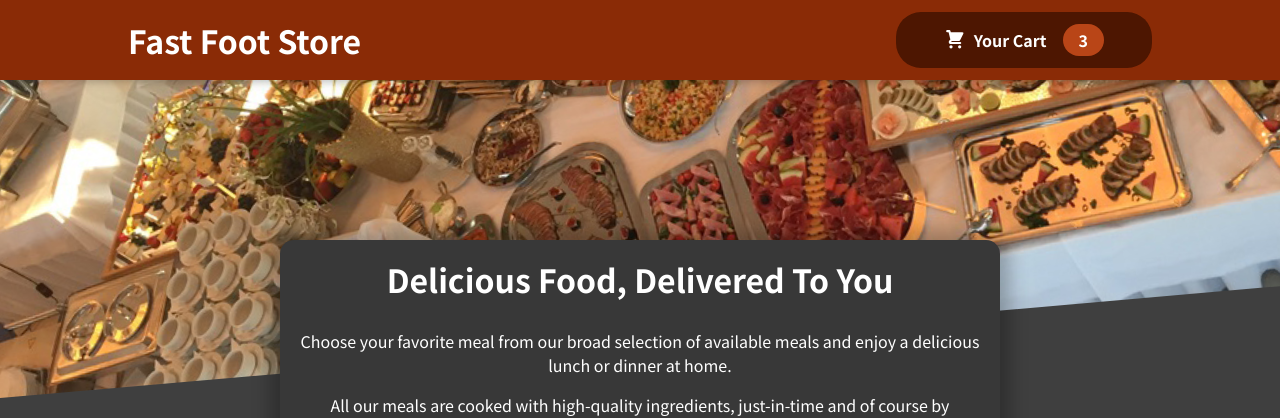
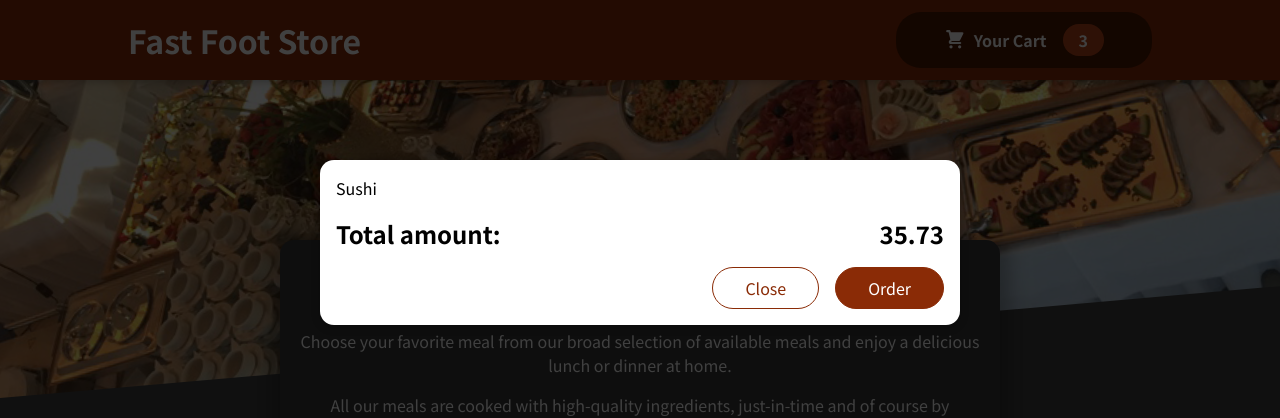
Before and after one commit to volhfx07132/Food_Order_App, a React (Create React App) app in the folder my-react-app/: page / in a window 1280 px wide. Shown: the top 418 px of the page. Built offline with nearby package versions, Linux system fonts and the light colour scheme.

Commit message:
Adding a Modal via a React Portal

```diff
--- a/my-react-app/public/index.html
+++ b/my-react-app/public/index.html
@@ -28,6 +28,7 @@
   </head>
   <body>
     <noscript>You need to enable JavaScript to run this app.</noscript>
+    <div id="overlays"></div>
     <div id="root"></div>
     <!--
       This HTML file is a template.
--- a/my-react-app/src/App.js
+++ b/my-react-app/src/App.js
@@ -2,10 +2,12 @@
 import React, { Fragment } from "react";
 import Header from "./components/Layout/Header";
 import Meals from "./components/Meals/Meals";
+import Card from "./components/Cart/Cart";
 
 function App() {
   return (
     <Fragment>
+      <Card/>
       <Header />
       <main>
         <Meals />
--- a/my-react-app/src/components/Cart/Cart.js
+++ b/my-react-app/src/components/Cart/Cart.js
@@ -1,5 +1,6 @@
 import React from "react";
 import classes from "./Cart.module.css";
+import Modal from "../UI/Modal";
 
 const Cart = (props) => {
   const cartitems = (
@@ -10,17 +11,17 @@
     </ul>
   );
   return (
-    <div>
+    <Modal>
       {cartitems}
-      <div>
-        <span className={classes.total}>Total amount:</span>
+      <div className={classes.total}>
+        <span>Total amount:</span>
         <span>35.73</span>
       </div>
       <div className={classes.actions}>
         <button className={classes['button--alt']}>Close</button>
         <button className={classes.button}>Order</button>
       </div>
-    </div>
+    </Modal>
   );
 };
 
--- /dev/null
+++ b/my-react-app/src/components/UI/Modal.js
@@ -0,0 +1,29 @@
+import React, { Fragment } from "react";
+import ReactDOM from "react-dom";
+import classes from "./Modal.module.css";
+
+const BackDrop = (props) => {
+  return <div className={classes.backdrop}></div>;
+};
+
+const ModalOverlay = (props) => {
+  return (
+    <div className={classes.modal}>
+      <div className={classes.content}>{props.children}</div>
+    </div>
+  );
+};
+const portalElement = document.getElementById("overlays");
+const Modal = (props) => {
+  return (
+    <Fragment>
+      {ReactDOM.createPortal(<BackDrop />, portalElement)}
+      {ReactDOM.createPortal(
+        <ModalOverlay>{props.children}</ModalOverlay>,
+        portalElement
+      )}
+    </Fragment>
+  );
+};
+
+export default Modal;
--- /dev/null
+++ b/my-react-app/src/components/UI/Modal.module.css
@@ -0,0 +1,40 @@
+.backdrop {
+    position: fixed;
+    top: 0;
+    left: 0;
+    width: 100%;
+    height: 100vh;
+    z-index: 20;
+    background-color: rgba(0, 0, 0, 0.75);
+  }
+
+  .modal {
+    position: fixed;
+    top: 20vh;
+    left: 5%;
+    width: 90%;
+    background-color: white;
+    padding: 1rem;
+    border-radius: 14px;
+    box-shadow: 0 2px 8px rgba(0, 0, 0, 0.25);
+    z-index: 30;
+    animation: slide-down 300ms ease-out forwards;
+  }
+
+  @media (min-width: 768px) {
+    .modal {
+      width: 40rem;
+      left: calc(50% - 20rem);
+    }
+  }
+
+  @keyframes slide-down {
+    from {
+      opacity: 0;
+      transform: translateY(-3rem);
+    }
+    to {
+      opacity: 1;
+      transform: translateY(0);
+    }
+  }
```
